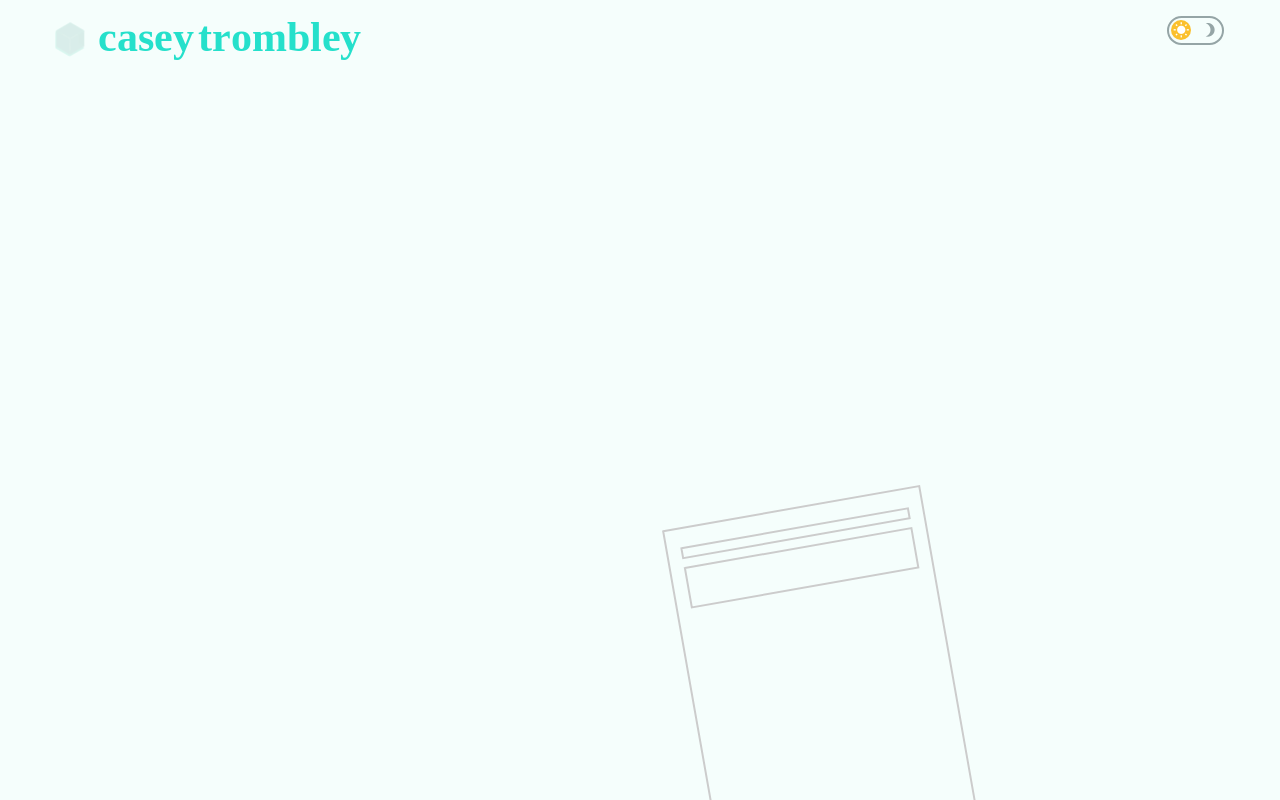
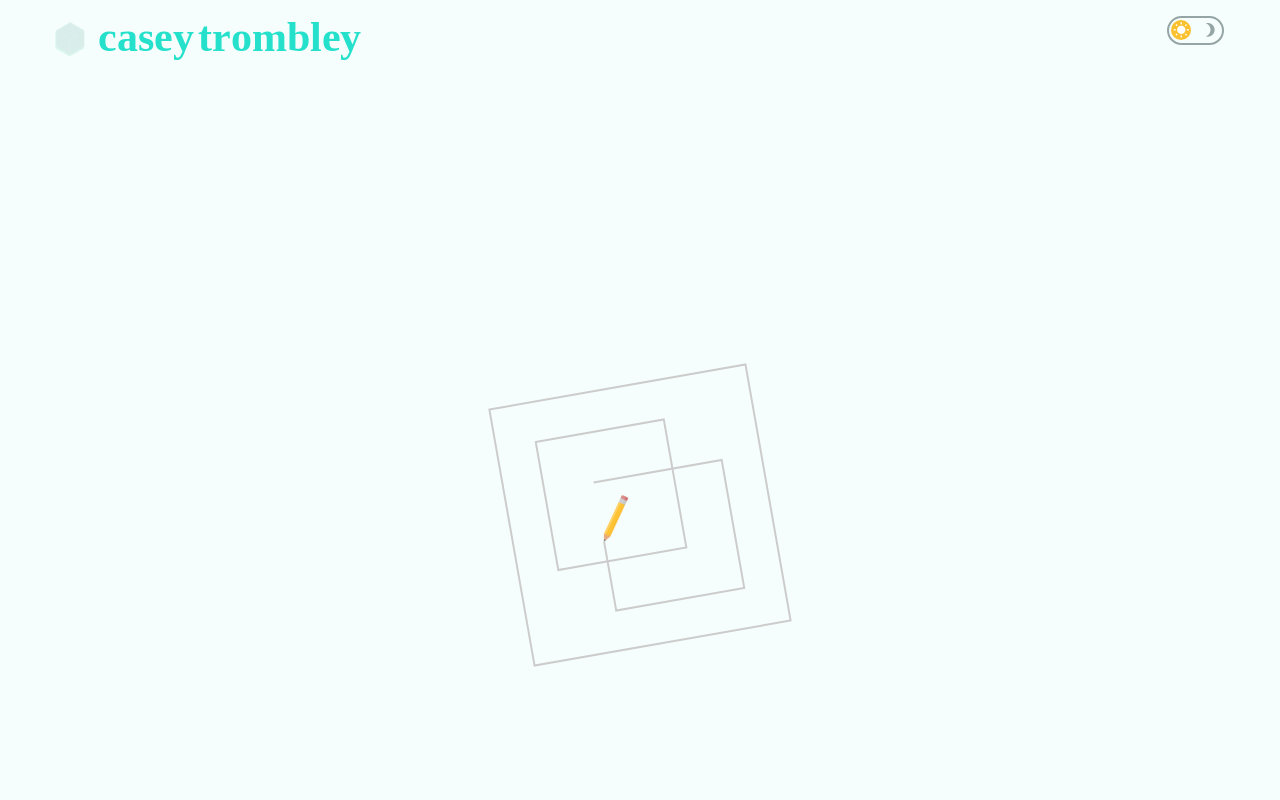
Before and after one commit to caseytrombley/portfolio, a Vue app: page / in a window 1280 px wide. Shown: the top 800 px of the page. Built offline with nearby package versions, Linux system fonts and the light colour scheme; a web font is replaced by a local one.

Commit message:
fix draw

```diff
--- a/src/components/DrawBox.vue
+++ b/src/components/DrawBox.vue
@@ -1,22 +1,49 @@
 <template>
-  <div class="drawing-container" :style="{ width: size[0] + 'px', height: size[1] + 'px' }">
-    <img ref="pencil" class="pencil" src="/pencil.png" alt="Pencil" />
-    <svg
-      class="box"
-      :viewBox="`0 0 ${size[0]} ${size[1]}`"
-      xmlns="http://www.w3.org/2000/svg"
-      :width="size[0]"
-      :height="size[1]"
-    >
+  <div class="drawing-container">
+    <!-- First Box -->
+    <div class="box-wrapper box-1">
+      <img ref="pencil1" class="pencil" src="/pencil.png" alt="Pencil" />
+      <svg class="box">
         <path
-        ref="path"
+          ref="path1"
           class="drawing-path"
-        :d="`M20 20 H${size[0] - 20} V${size[1] - 20} H20 Z`"
+          d="M20 20 H280 V280 H20 Z"
           fill="none"
           stroke="#cccccc"
           stroke-width="2"
         />
       </svg>
+    </div>
+
+    <!-- Second Box (nested inside first box) -->
+    <div class="box-wrapper box-2">
+      <img ref="pencil2" class="pencil" src="/pencil.png" alt="Pencil" />
+      <svg class="box">
+        <path
+          ref="path2"
+          class="drawing-path"
+          d="M10 10 H140 V140 H10 Z"
+          fill="none"
+          stroke="#cccccc"
+          stroke-width="2"
+        />
+      </svg>
+    </div>
+
+    <!-- Third Box (nested inside first box) -->
+    <div class="box-wrapper box-3">
+      <img ref="pencil3" class="pencil" src="/pencil.png" alt="Pencil" />
+      <svg class="box">
+        <path
+          ref="path3"
+          class="drawing-path"
+          d="M10 10 H140 V140 H10 Z"
+          fill="none"
+          stroke="#cccccc"
+          stroke-width="2"
+        />
+      </svg>
+    </div>
   </div>
 </template>
 
@@ -27,39 +54,35 @@ import MotionPathPlugin from "gsap/MotionPathPlugin";
 
 gsap.registerPlugin(MotionPathPlugin);
 
-defineProps({
-  size: {
-    type: Array as () => [number, number],
-    required: true,
-  },
-});
-
-// Refs for the path and pencil
-const path = ref<SVGPathElement | null>(null);
-const pencil = ref<HTMLElement | null>(null);
+// Refs for all paths and pencils
+const path1 = ref<SVGPathElement | null>(null);
+const pencil1 = ref<HTMLElement | null>(null);
+const path2 = ref<SVGPathElement | null>(null);
+const pencil2 = ref<HTMLElement | null>(null);
+const path3 = ref<SVGPathElement | null>(null);
+const pencil3 = ref<HTMLElement | null>(null);
 
 onMounted(() => {
-  if (path.value && pencil.value) {
-    // Get the total length of the path
-    const pathLength = path.value.getTotalLength();
+  const animateDrawing = (path: SVGPathElement, pencil: HTMLElement, delay: number) => {
+    const pathLength = path.getTotalLength();
 
-    // Set up initial states
-    gsap.set(path.value, { strokeDashoffset: pathLength, strokeDasharray: pathLength });
-    gsap.set(pencil.value, { rotation: 35, transformOrigin: "50% 100%" });
+    // Set initial state for path and pencil
+    gsap.set(path, { strokeDashoffset: pathLength, strokeDasharray: pathLength });
+    gsap.set(pencil, { y: -40, opacity: 0, rotation: 35, transformOrigin: "50% 100%" });
 
-    // Animate the drawing
-    gsap.timeline()
-      .to(path.value, {
+    return gsap.timeline({ delay })
+      .to(pencil, { opacity: 1, duration: 0.1 }) // Make pencil visible
+      .to(path, {
         strokeDashoffset: 0,
         duration: 2,
         ease: "power1.inOut",
       })
       .to(
-        pencil.value,
+        pencil,
         {
           motionPath: {
-            path: path.value,
-            align: path.value,
+            path: path,
+            align: path,
             alignOrigin: [0.5, 1],
           },
           duration: 2,
@@ -68,7 +91,7 @@ onMounted(() => {
         "<"
       )
       .to(
-        pencil.value,
+        pencil,
         {
           scale: 1.25,
           x: 50,
@@ -78,6 +101,13 @@ onMounted(() => {
           ease: "power1.out",
         }
       );
+  };
+
+  if (path1.value && pencil1.value && path2.value && pencil2.value && path3.value && pencil3.value) {
+    const timeline = gsap.timeline();
+    timeline.add(animateDrawing(path1.value, pencil1.value, 0));
+    timeline.add(animateDrawing(path2.value, pencil2.value, 0), ">"); // Start after previous ends
+    timeline.add(animateDrawing(path3.value, pencil3.value, 0), ">"); // Start after the second ends
   }
 });
 </script>
@@ -85,7 +115,32 @@ onMounted(() => {
 <style lang="scss" scoped>
 .drawing-container {
   position: relative;
-  display: inline-block;
+  width: 300px;
+  height: 300px;
+  //border: 1px solid #ccc;
+}
+
+.box-wrapper {
+  position: absolute;
+
+  &.box-1 {
+    width: 300px;
+    height: 300px;
+  }
+
+  &.box-2 {
+    width: 150px;
+    height: 150px;
+    top: 50px;
+    left: 50px;
+  }
+
+  &.box-3 {
+    width: 150px;
+    height: 150px;
+    bottom: 50px;
+    right: 50px;
+  }
 }
 
 .pencil {
@@ -94,6 +149,8 @@ onMounted(() => {
 }
 
 .box {
-  stroke: #cccccc;
+  width: 100%;
+  height: 100%;
+  stroke: #959595;
 }
 </style>
--- a/src/components/SectionArtwork.vue
+++ b/src/components/SectionArtwork.vue
@@ -2,17 +2,18 @@
   <section>
     <v-container max-width="1200px" fluid class="container">
       <div class="scene">
-        <div class="layer layer1">
-          <DrawBox :size="[300, 400]" />
+        <DrawBox :size="[300, 400]" />
+<!--        <div class="layer layer1">-->
+<!--          <DrawBox :size="[300, 400]" />-->
 
-          <div class="layer layer2">
-            <DrawBox :size="[270, 50]" />
-          </div>
+<!--          <div class="layer layer2">-->
+<!--            <DrawBox :size="[270, 50]" />-->
+<!--          </div>-->
 
-          <div class="layer layer3">
-            <DrawBox :size="[270, 80]" />
-          </div>
-        </div>
+<!--          <div class="layer layer3">-->
+<!--            <DrawBox :size="[270, 80]" />-->
+<!--          </div>-->
+<!--        </div>-->
 
       </div>
     </v-container>
```
Lines whose indentation alone changed are shown as unchanged.
